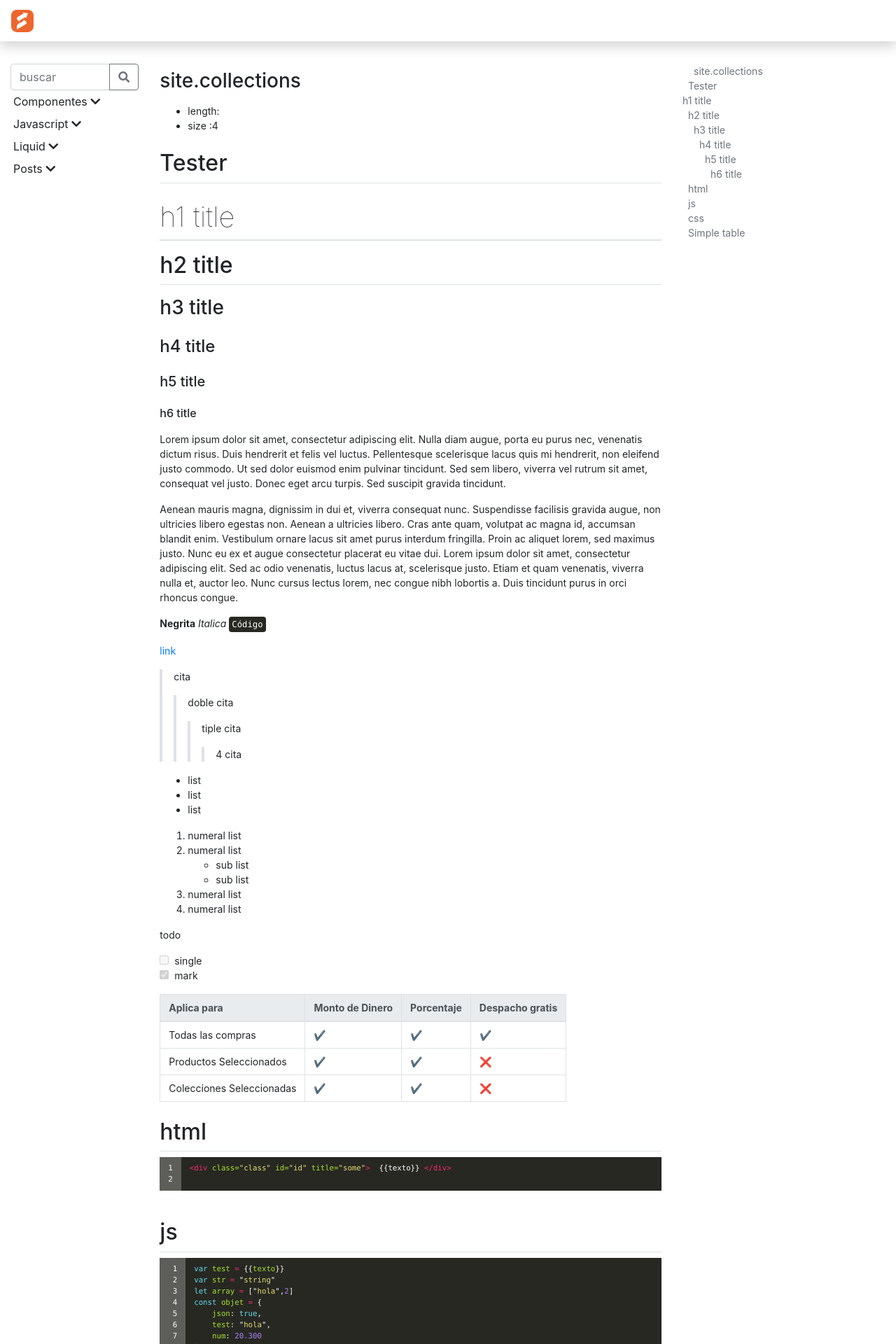
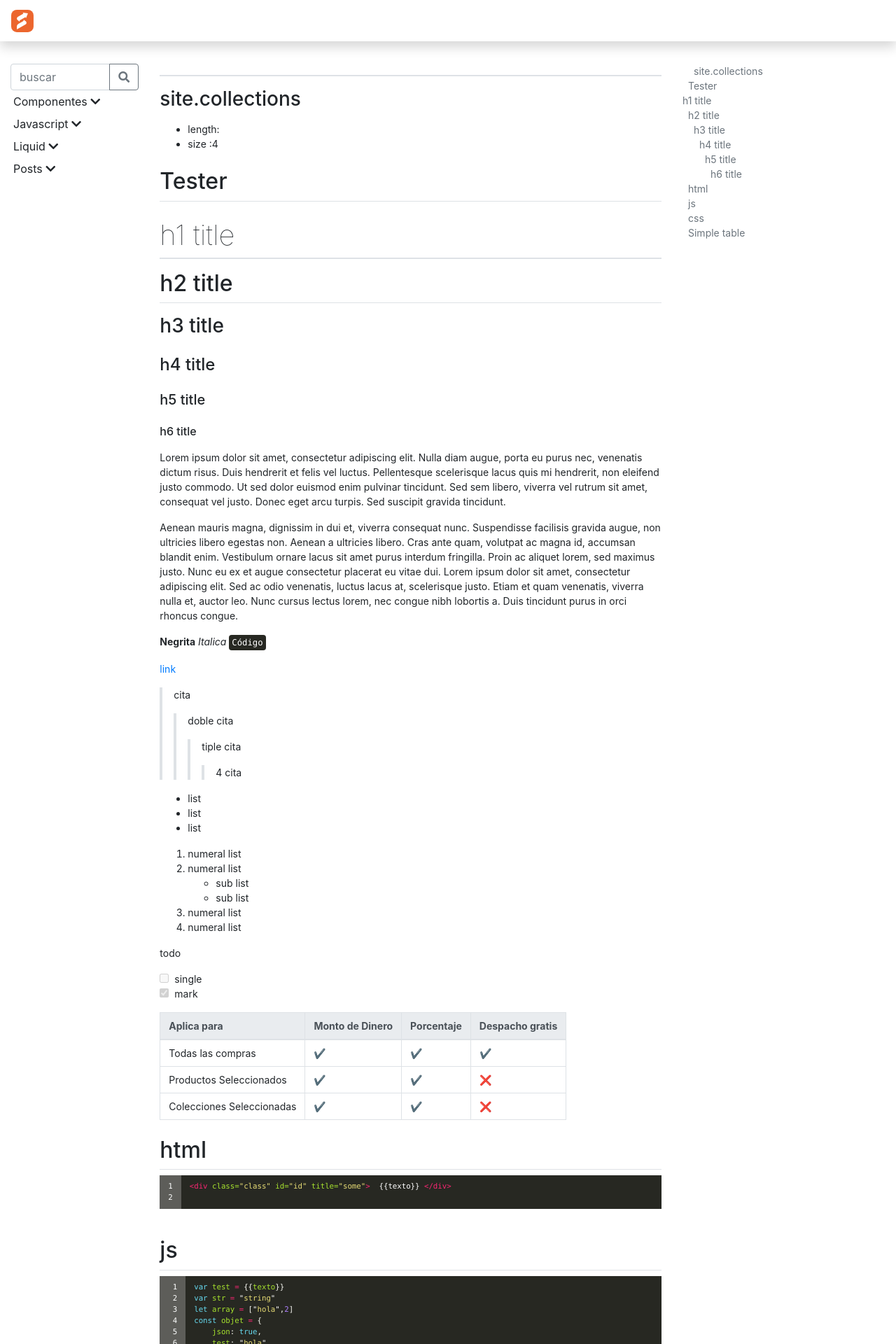
Before and after one commit to Bsale-IO/template-docs, a Jekyll site: the page built from docs/index.md, in a window 1280 px wide. Shown: the top 1920 px of the page at 70% size. Built offline with Jekyll 4.4.1, drawn with Linux system fonts in a browser that asks for light colours; emoji names are drawn with the system emoji font; our own code applies the rules of GitHub Pages for plain Markdown files.

Commit message:
title default

```diff
--- a/docs/_layouts/default.html
+++ b/docs/_layouts/default.html
@@ -4,7 +4,10 @@
     <main class="container-fluid">
         <div class="row">
             {% include menu.html %}
-            <article class="col">{{ content }}</article>
+            <article class="col">
+                <h1>{{title}}</h1>
+                {{ content }}
+            </article>
             <nav id="page-menu" class="page-menu col-md-3"></nav>
         </div>
     </main>
```
